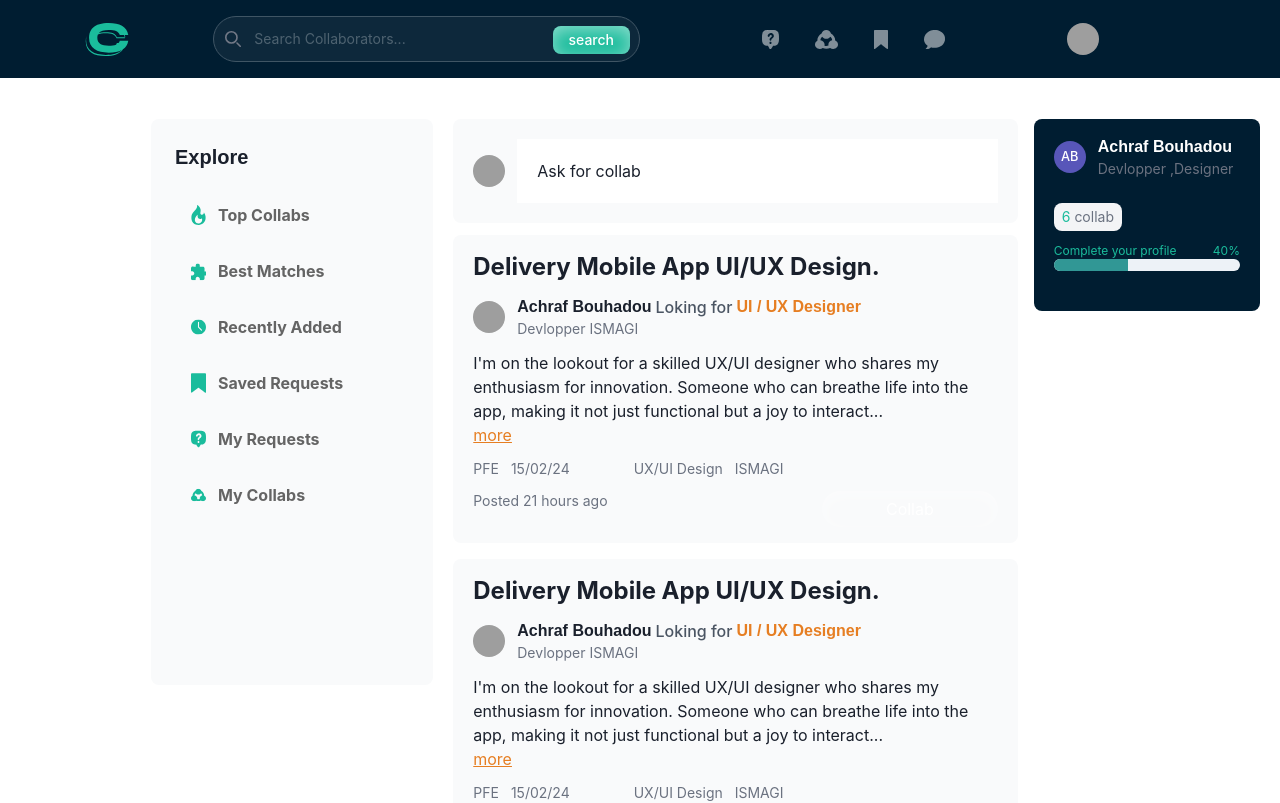
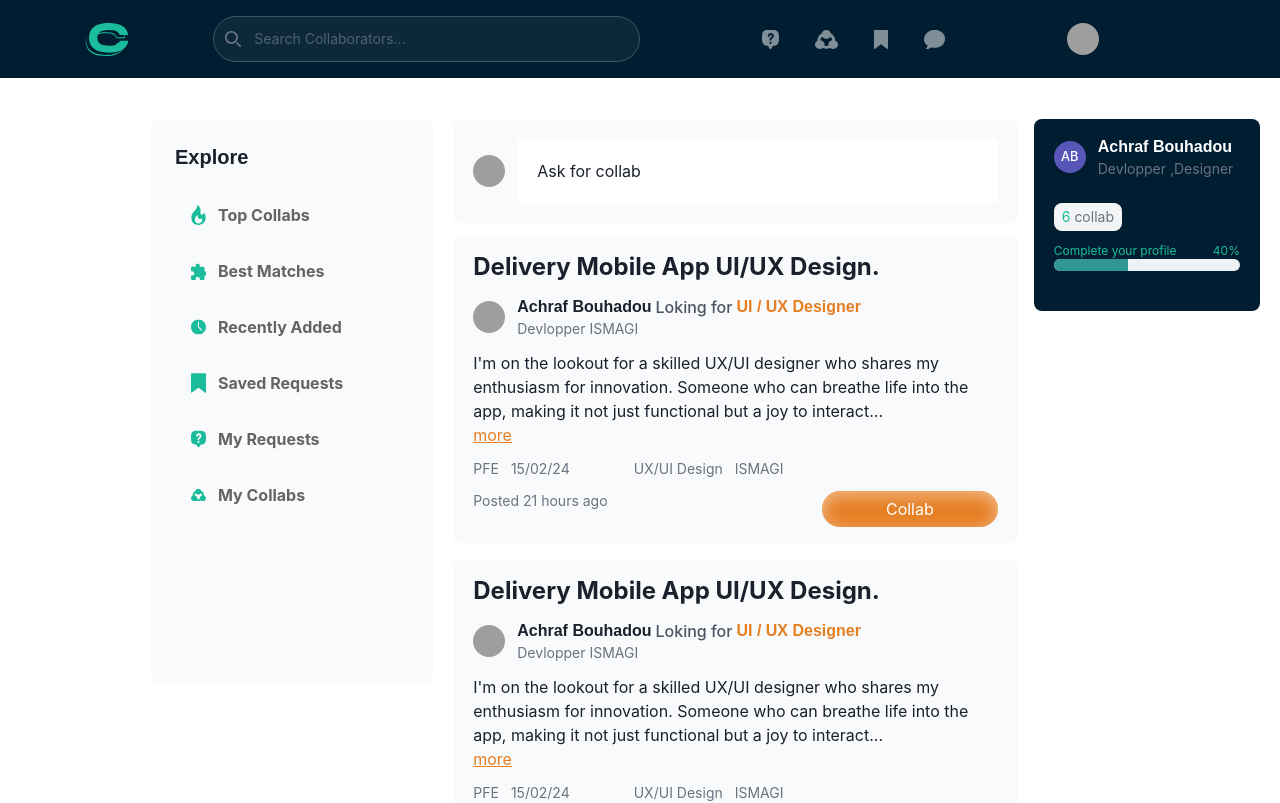
Before and after one commit to achrafbouhadou/isocial, a React (Create React App) app: page / in a window 1280 px wide. Shown: the top 803 px of the page. Built offline with nearby package versions, Linux system fonts and the light colour scheme; grey boxes are pictures that could not be loaded.

Commit message:
remove button from search and add the collaborate button

```diff
--- a/src/App.js
+++ b/src/App.js
@@ -1,6 +1,7 @@
 import logo from './logo.svg';
 import './App.css';
 import Home from './page/Home';
+import SignUp from './page/SignUp';
 import { ChakraProvider } from '@chakra-ui/react'
 
 function App() {
--- a/src/Component/InputSeach/InputSearch.jsx
+++ b/src/Component/InputSeach/InputSearch.jsx
@@ -11,7 +11,7 @@ export default function InputSearch({textButton , className , ...props}) {
             </svg>
         </div>
         <input type="search" id="default-search" className="block w-full p-3 ps-10 text-sm opacity-100  text-white border border-gray-300 rounded-full bg-white" placeholder="Search Collaborators..." required />
-        <button type="submit" className="text-white absolute end-2.5 bottom-2 secondary-color   focus:outline-none font-medium rounded-lg text-sm px-4 py-1 dark:bg-blue-600 ">{textButton}</button>
+
     </div>
     </form>
     </>
--- a/src/Component/Post.jsx
+++ b/src/Component/Post.jsx
@@ -26,7 +26,7 @@ export default function Post({title , name , src,text }) {
         </div>
         <div className='flex justify-between '>
           <h3 className='text-gray-500  font-normal text-sm '>Posted 21 hours ago</h3>
-        <Button title={'Collab'} />
+          <Button className={' background-orange'} title={'Collab'} />
         </div>
     </div>
   )
--- a/src/index.css
+++ b/src/index.css
@@ -44,6 +44,9 @@ background: #001D31;
 .orange-color{
   color: #E67E22;
 }
+.background-orange{
+  background-color:#E67E22 ;
+}
 .secondary-color{
   background-color: #1ABC9C;
 
--- a/src/page/Home.jsx
+++ b/src/page/Home.jsx
@@ -12,7 +12,7 @@ export default function Home() {
     <Header />
     <div className='flex mt-[41px] ml-[151px]'>
         <SideBare className={"w-1/4 mr-5 rounded-lg h-[566px] "} />
-        <div className="w-1/2">
+        <div className="w-1/2 ">
             <AddPost />
             <div className='mb-4'>
                 <Post
```
